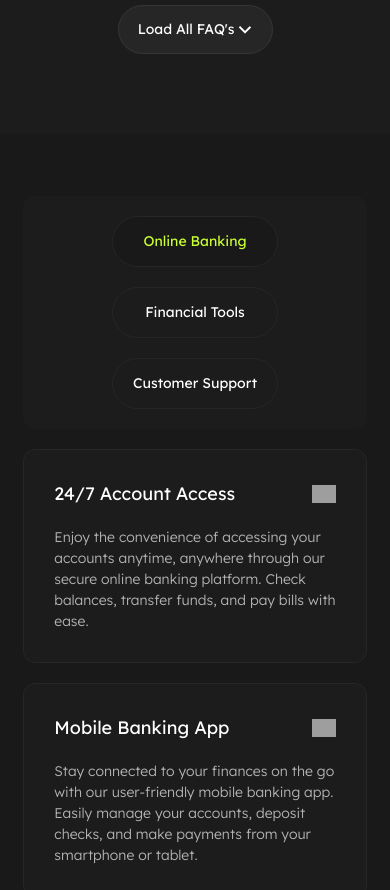
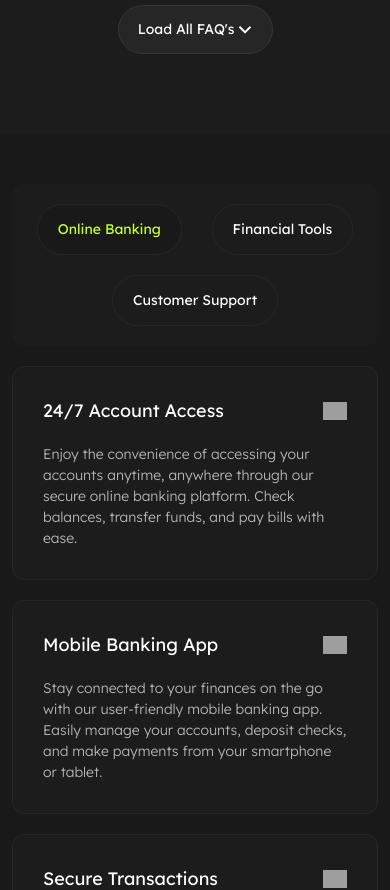
Before and after one commit to Elin23/YourBank, a React (Vite) app: page / in a window 390 px wide. Shown: the part 4260-5150 px from the top of the page. Built offline with nearby package versions, Linux system fonts and the light colour scheme; grey boxes are pictures that could not be loaded; a web font is replaced by a local one.

Commit message:
features section

```diff
--- a/src/Components/FeaturesCardComponent/FeaturesCardComponent.css
+++ b/src/Components/FeaturesCardComponent/FeaturesCardComponent.css
@@ -5,13 +5,13 @@
   background-color: var(--black11-color);
 }
 
-.card-title {
+.et-card-title {
   display: flex;
   justify-content: space-between;
   align-items: center;
 }
 
-.card-title span {
+.et-card-title span {
   font-size: 22px;
   line-height: 33px;
   color: var(--white-color);
@@ -23,20 +23,19 @@
   margin-bottom: 0;
 }
 
-@media (min-width: 1440px) and (max-width: 1919px) {
 
-  /* figma design */
+@media (max-width: 1919px) {
   .features-card {
     width: 49.014%;
     padding: 40px;
   }
 
-  .card-title span {
+  .et-card-title span {
     font-size: 18px;
     line-height: 27px;
   }
 
-  .features-card img {
+  .et-card-title img {
     width: 24px;
   }
 
@@ -47,27 +46,21 @@
   }
 }
 
-@media (min-width: 992px) and (max-width: 1439px) {
+@media (max-width: 1439px) {
   .features-card {
-    width: 47.8%;
+    width: 48.014%;
   }
 }
 
-@media (min-width: 390px) and (max-width: 993px) {
-
-  /* figma design */
+@media (max-width: 768px) {
   .features-card {
     width: 100%;
     padding: 30px;
   }
 
-  .card-title span {
+  .et-card-title span {
     font-size: 18px;
     line-height: 27px;
-  }
-
-  .features-card img {
-    width: 24px;
   }
 
   .features-card p {
@@ -76,20 +69,3 @@
     margin-top: 20px;
   }
 }
-@media (max-width: 389px) {
-  .features-card {
-    width: 100%;
-    padding: 20px;
-  }
-  .card-title img {
-    width: 20px;
-  }
-  .card-title span {
-    font-size: 16px;
-  }
-  .features-card p {
-    font-size: 12px;
-    line-height: 19px;
-    margin-top: 10px;
-  }
-}
--- a/src/Components/FeaturesCardComponent/FeaturesCardComponent.jsx
+++ b/src/Components/FeaturesCardComponent/FeaturesCardComponent.jsx
@@ -4,7 +4,7 @@ export default function FeaturesCardComponent({ title, img, content }) {
   return (
     <>
       <div className="features-card p-50"  >
-        <div className="card-title">
+        <div className="et-card-title">
           <span className="fw-400"> {title} </span>
           <img src={img} alt="arrow icon" />
         </div>
--- a/src/Components/FeaturesSectionComponent/FeaturesSectionComponent.css
+++ b/src/Components/FeaturesSectionComponent/FeaturesSectionComponent.css
@@ -8,7 +8,7 @@
   align-items: start;
   flex-wrap: wrap;
   column-gap: 30px;
-  margin-top: 80px;
+  padding-top: 80px;
 }
 
 .features-content .et-btns {
@@ -47,12 +47,11 @@
   gap: 30px;
 }
 
-@media (min-width: 1440px) and (max-width: 1919px) {
-
-  /* figma design */
+/* figma design */
+@media (max-width: 1919px) {
   .features-content {
     column-gap: 20px;
-    margin-top: 60px;
+    padding-top: 60px;
   }
 
   .features-content .et-btns {
@@ -66,95 +65,76 @@
     padding: 14px 19px;
   }
 
+  .features-content .et-btns button:not(:last-child) {
+    margin-bottom: 20px;
+  }
+
   .features-cards {
-    width: 79.29%;
+    width: 79.296%;
     gap: 20px;
   }
 }
 
-@media (min-width: 992px) and (max-width: 1439px) {
-  .features-content {
-    column-gap: 20px;
-    margin-top: 60px;
-  }
-
+@media (max-width: 1439px) {
   .features-content .et-btns {
-    width: 21.14%;
-    padding: 30px;
+    width: 21.298%;
   }
 
   .features-content .et-btns button {
-    font-size: 11px;
-    line-height: 21px;
-    padding: 10px;
+    font-size: 12px;
+    padding: 14px 10px;
     text-align: center;
   }
 
   .features-cards {
-    width: 76.29%;
-    gap: 20px;
+    width: 76.296%;
   }
 }
 
-@media (min-width: 390px) and (max-width: 993px) {
-
-  /* figma design */
-  .features {
-    padding: 12px;
-  }
-
-  .features-content {
-    row-gap: 20px;
-    margin-top: 50px;
-    justify-content: center;
-  }
-
+@media (max-width: 1200px) {
   .features-content .et-btns {
-    width: 93.846%;
-    padding: 20px;
+    width: 100%;
     display: flex;
+    align-items: center;
     justify-content: space-around;
     flex-wrap: wrap;
     gap: 20px;
   }
 
+  .features-cards {
+    width: 100%;
+    margin-top: 20px;
+  }
+
   .features-content .et-btns button {
-    font-size: 14px;
-    line-height: 21px;
-    padding: 14px 20px;
-    width: 55%;
+    width: 25%;
+    font-size: 13px;
     text-align: center;
   }
 
   .features-content .et-btns button:not(:last-child) {
     margin-bottom: 0;
   }
-
-  .features-cards {
-    width: 93.846%;
-    gap: 20px;
-  }
 }
 
-@media (max-width: 389px) {
+/* figma design */
+@media (max-width: 768px) {
+  .features {
+    padding: 0 12px 80px 12px;
+  }
+
   .features-content {
-    row-gap: 10px;
+    padding-top: 50px;
   }
 
   .features-content .et-btns {
-    width: 100%;
     padding: 20px;
   }
 
   .features-content .et-btns button {
-    font-size: 12px;
-    line-height: 18px;
+    width: max-content;
     padding: 14px 20px;
-    text-align: center;
-  }
-
-  .features-cards {
-    width: 100%;
-    gap: 10px;
+    font-size: 14px;
+    line-height: 21px;
   }
 }
--- a/src/Components/FeaturesSectionComponent/FeaturesSectionComponent.jsx
+++ b/src/Components/FeaturesSectionComponent/FeaturesSectionComponent.jsx
@@ -25,7 +25,7 @@ export default function FeaturesSectionComponent() {
   }
 
   return (
-    <section className="features px-162 mb-150">
+    <section className="features px-162 pb-150">
 
       <div className="features-content">
         <div className="et-btns p-50">
```
